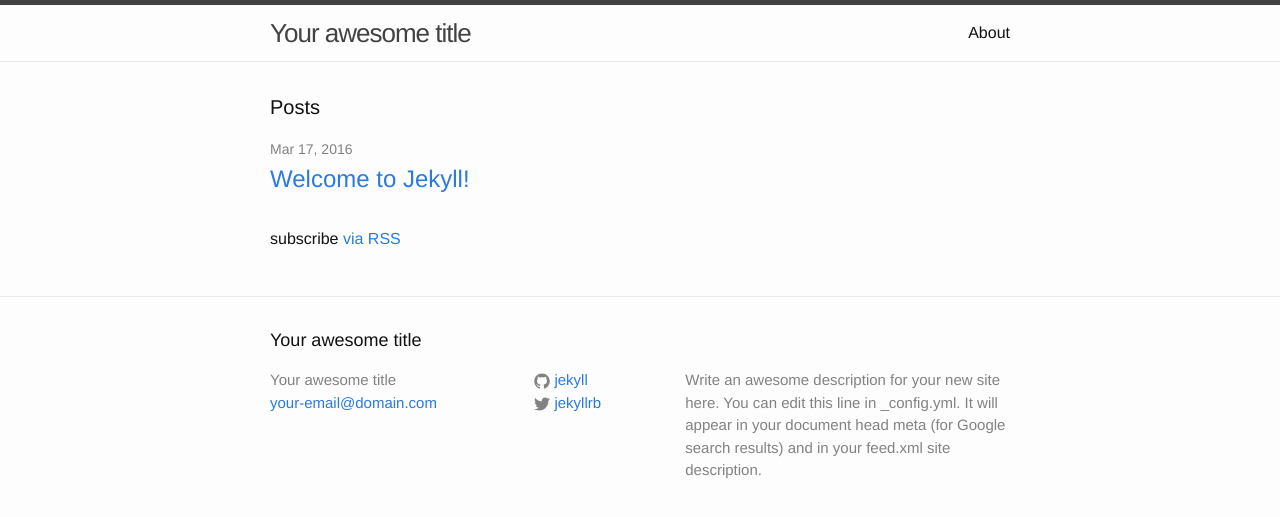
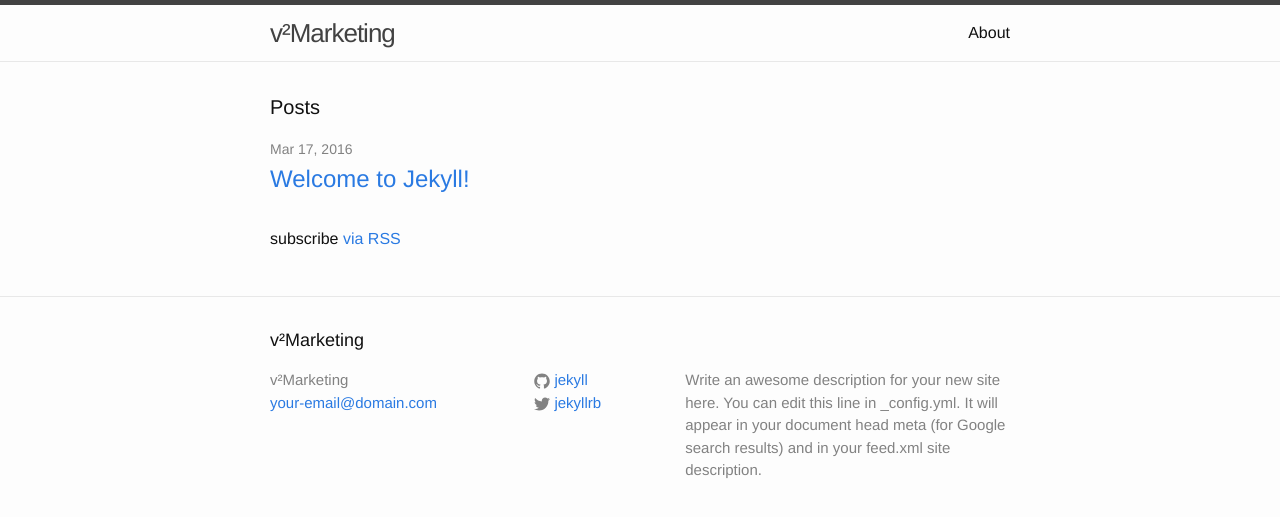
Before and after one commit to V-Squared/v2-How-to-Online-Shop, a Jekyll site: the page built from index.html, in a window 1280 px wide. Shown: the top 517 px of the page. Built offline with Jekyll 4.4.1, drawn with Linux system fonts in a browser that asks for light colours.

Commit message:
added baseurl

```diff
--- a/_config.yml
+++ b/_config.yml
@@ -6,13 +6,13 @@
 # 'jekyll serve'. If you change this file, please restart the server process.
 
 # Site settings
-title: Your awesome title
+title: v²Marketing
 email: your-email@domain.com
 description: > # this means to ignore newlines until "baseurl:"
   Write an awesome description for your new site here. You can edit this
   line in _config.yml. It will appear in your document head meta (for
   Google search results) and in your feed.xml site description.
-baseurl: "" # the subpath of your site, e.g. /blog
+baseurl: "/v2-Marketing" # the subpath of your site, e.g. /blog
 url: "http://yourdomain.com" # the base hostname & protocol for your site
 twitter_username: jekyllrb
 github_username:  jekyll
```
